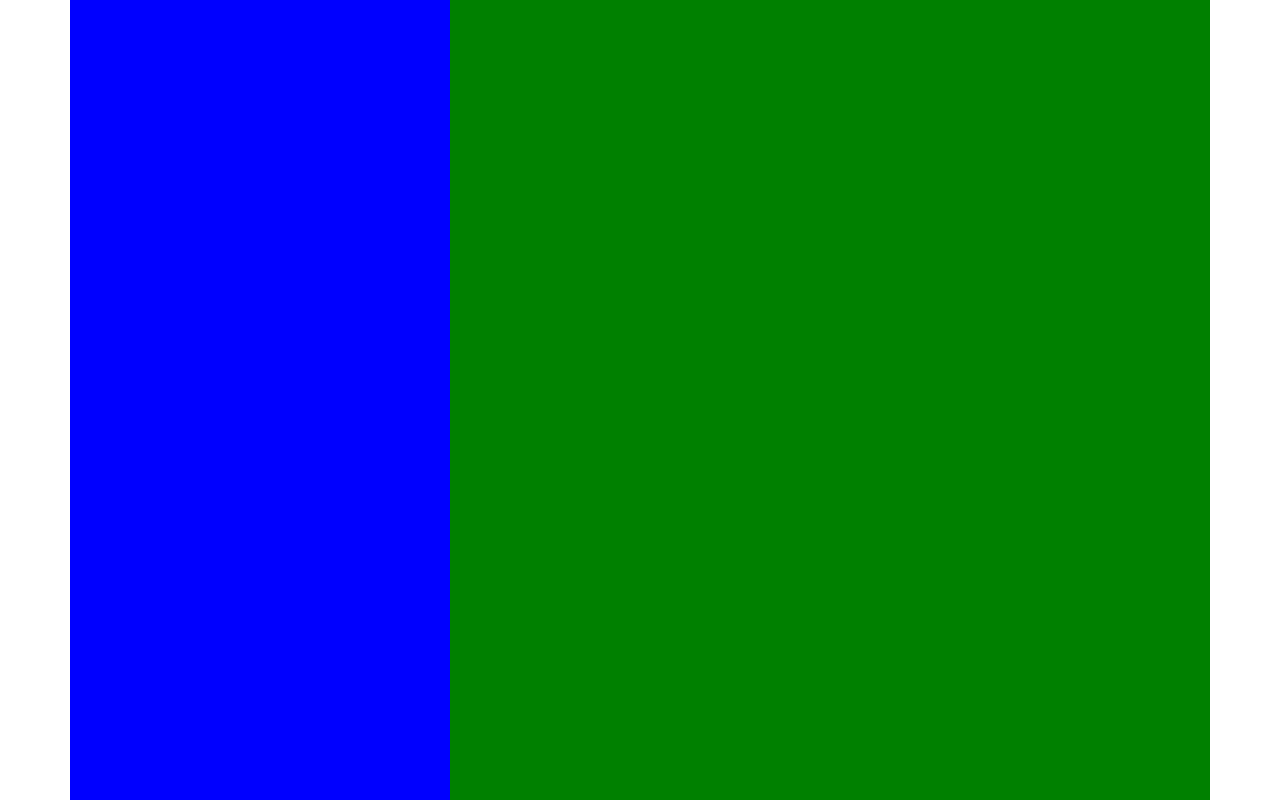
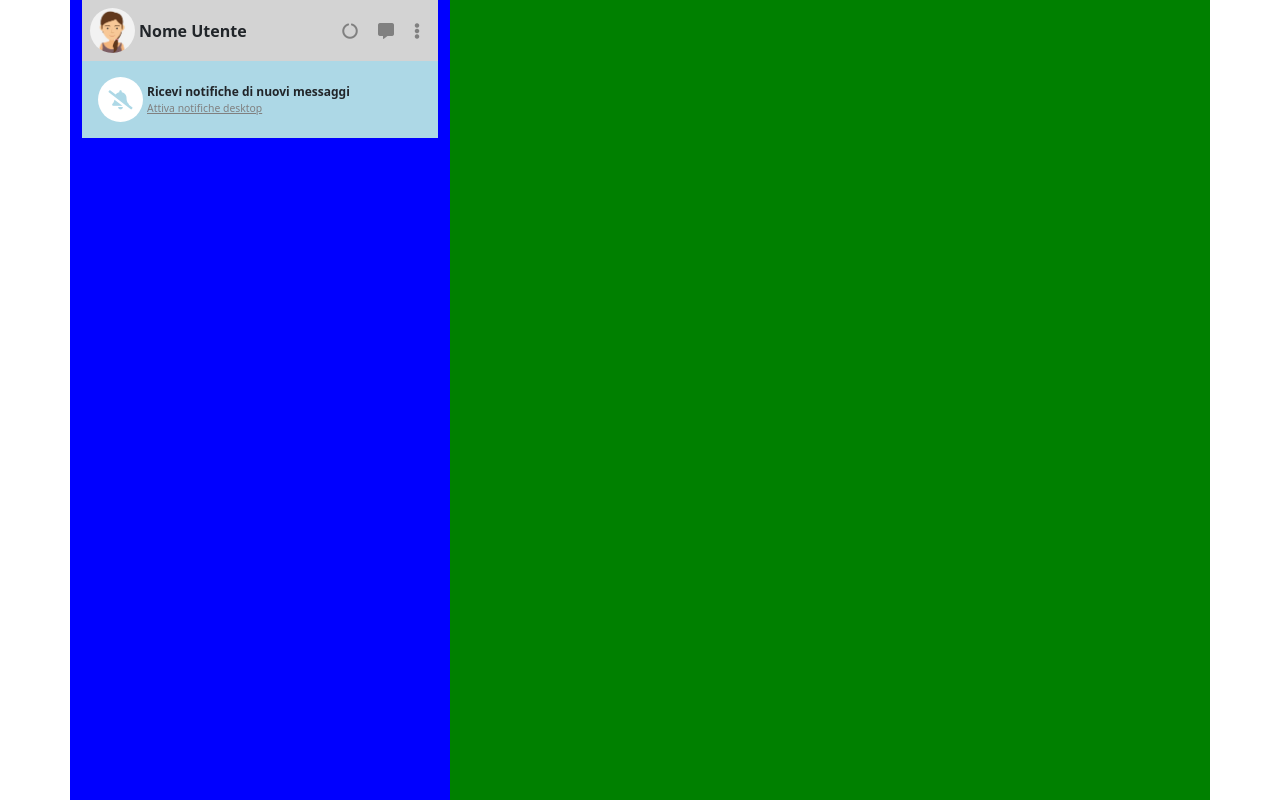
Before and after one commit to GerryFox22/vue-boolzapp, a plain HTML site: page index.html in a window 1280 px wide. Drawn offline with nearby package versions, Linux system fonts and the light colour scheme.

Commit message:
termine prime due sezioni colonna di sinistra

```diff
--- a/css/style.css
+++ b/css/style.css
@@ -8,3 +8,49 @@
     background-color: green;
     height: 100vh;
 }
+
+.avatar-icons {
+    width: 45px;
+    border-radius: 50%;
+}
+
+.nome-utente{
+    background-color: lightgray;
+}
+
+.nome {
+    margin: 0;
+}
+
+.header-icons {
+    padding: 10px;
+    color: gray;
+}
+
+.notifiche {
+    line-height: 15px;
+    background-color: lightblue;
+}
+
+.icona-notifiche-container {
+
+    background-color: white;
+    height: 45px;
+    width: 45px;
+    border-radius: 50%;
+
+}
+
+.icona-notifica{
+    font-size: 1.2rem;
+    color: lightblue;
+}
+
+.notifiche-testo{
+    font-size: 0.75rem;
+}
+
+.attiva-notifiche {
+    font-size: 0.65rem;
+    color: gray;
+}
--- a/index.html
+++ b/index.html
@@ -23,13 +23,52 @@
     <div id="app" class="container">
 
         <div class="row">
+
             <div class="col-4 container-1-prova">
+
+                <div class="nome-utente d-flex justify-content-between">
+
+                    <div class="info-utente d-flex align-items-center p-2">
+                        <img class="avatar-icons" src="img/avatar_io.jpg" alt="avatar utente">
+                        <p class="nome p-1 fw-bold">Nome Utente </p>
+                    </div>
+
+                    <div class="nome-utente-icons d-flex align-items-center p-2">
+                        <i class="fas fa-circle-notch header-icons"></i>
+                        <i class="fas fa-comment-alt header-icons"></i>
+                        <i class="fas fa-ellipsis-v header-icons"></i>
+                    </div>
+
+                </div>
+
+                <div class="notifiche d-flex align-items-center p-2">
+
+                    <div class="info-utente d-flex align-items-center p-2">
+
+                        <div class="icona-notifiche-container d-flex align-items-center justify-content-center">
+                            <i class="icona-notifica fas fa-bell-slash"></i>
+                        </div>
+
+
+                        <div class="notifiche-desktop">
+                            <p class="nome notifiche-testo ps-1 fw-bold">Ricevi notifiche di nuovi messaggi </p>
+                            <a class="attiva-notifiche ps-1">Attiva notifiche desktop</a>
+                        </div>
+
+                    </div>
+
+                </div>
+
+                <div class="cerca-chat"></div>
+
+                <div class="chats"></div>
 
             </div>
 
             <div class="col-8 container-2-prova">
 
             </div>
+
         </div>
 
     </div>
```
